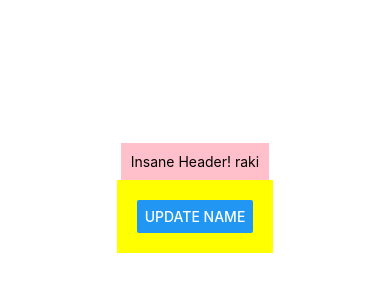
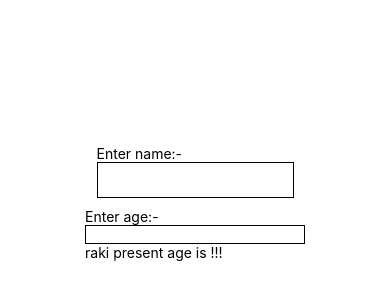
Before and after one commit to rakeshdr543/react-native-tutorial, a React Native app: screen / in a window 390 px wide. Shown: the part 224-524 px from the top of the page. Built offline with nearby package versions, Linux system fonts and the light colour scheme.

Commit message:
Added text input

```diff
--- a/App.js
+++ b/App.js
@@ -1,19 +1,21 @@
 import { StatusBar } from 'expo-status-bar';
 import React, {useState} from 'react';
-import {Button, StyleSheet, Text, View} from 'react-native';
+import {Button, StyleSheet, Text, TextInput, View} from 'react-native';
 
 export default function App() {
   const [name,setName]=useState('raki')
-  const changeHandler=()=>{
-    setName('Rakesh')
-  }
+  const [age,setAge]=useState()
+
   return (
     <View style={styles.container}>
       <View style={styles.header}>
-        <Text>Insane Header! {name}</Text>
+        <Text>Enter name:-</Text>
+        <TextInput multiline style={styles.input} onChangeText={(v)=>setName(v)}  />
       </View>
       <View style={styles.body}>
-        <Button title='Update name' onPress={changeHandler}/>
+        <Text>Enter age:-</Text>
+        <TextInput keyboardType='numeric' style={styles.input} onChangeText={(v)=>setAge(v)}  />
+        <Text>{name} present age is {age}!!!</Text>
       </View>
     </View>
   );
@@ -27,11 +29,9 @@ const styles = StyleSheet.create({
     justifyContent: 'center',
   },
   header:{
-    backgroundColor: 'pink',
     padding:10
   },
-  body:{
-    backgroundColor:'yellow',
-    padding: 20
+  input:{
+    borderWidth:1.5
   }
 });
```
